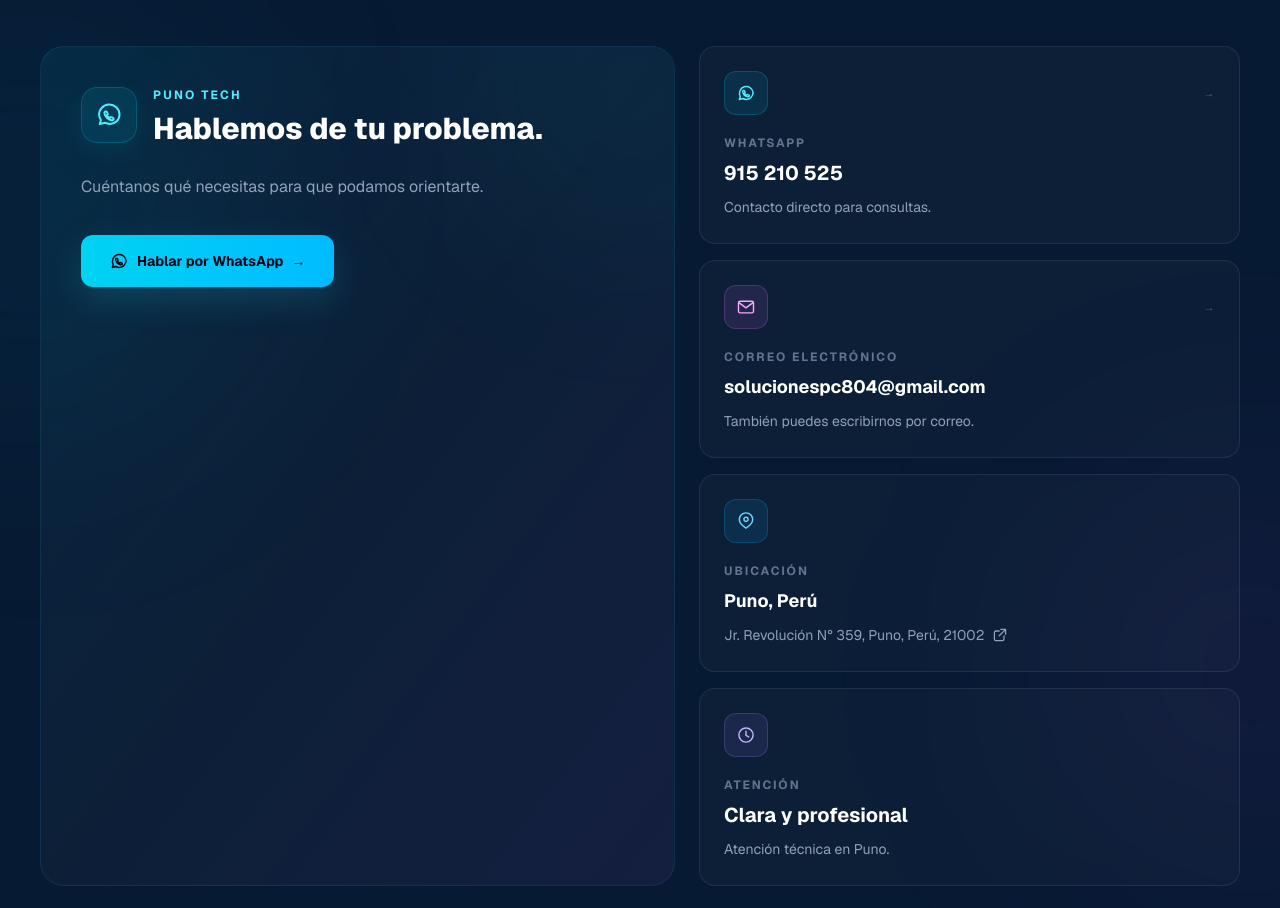
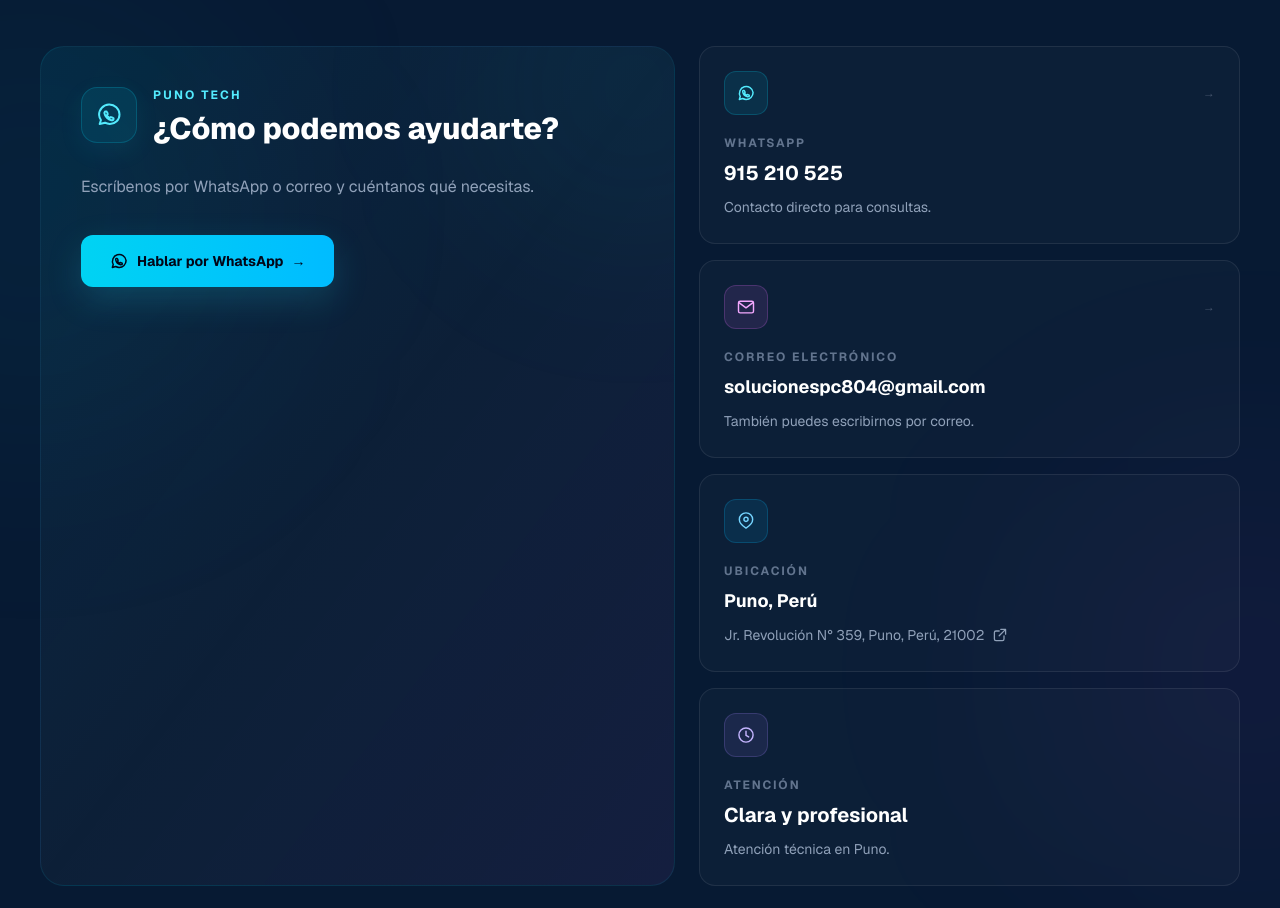
Before and after one commit to joakoguzp/puno-tech, a Next.js app: page / in a window 1280 px wide. Shown: the part 4356-5264 px from the top of the page. Built offline with nearby package versions, Linux system fonts and the light colour scheme.

Commit message:
Improve PUNO TECH content clarity and reduce repetition

```diff
--- a/src/components/sections/Contact.tsx
+++ b/src/components/sections/Contact.tsx
@@ -86,13 +86,13 @@ export default function Contact() {
                   </p>
 
                   <h3 className="mt-2 text-2xl font-extrabold text-white sm:text-3xl">
-                    Hablemos de tu problema.
+                    ¿Cómo podemos ayudarte?
                   </h3>
                 </div>
               </div>
 
               <p className="mt-6 max-w-2xl text-sm leading-7 text-slate-400 sm:text-base sm:leading-8">
-                Cuéntanos qué necesitas para que podamos orientarte.
+                Escríbenos por WhatsApp o correo y cuéntanos qué necesitas.
               </p>
 
               {/* Los servicios ya se explican en la sección anterior. */}
```
